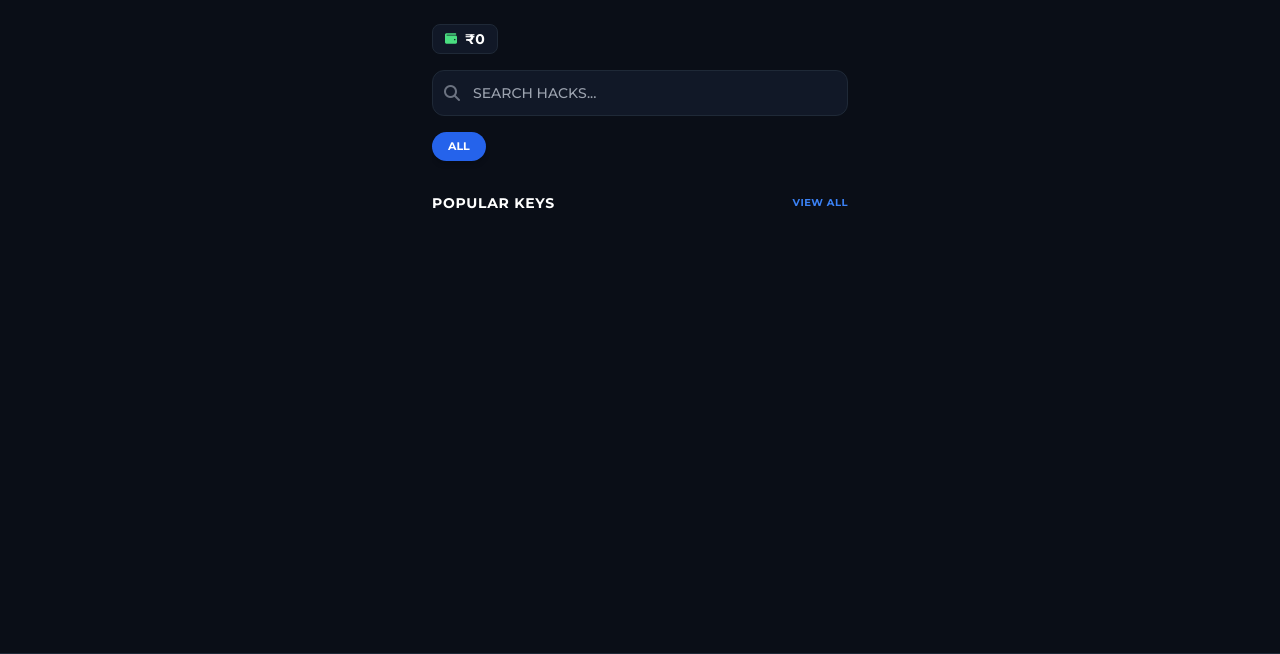
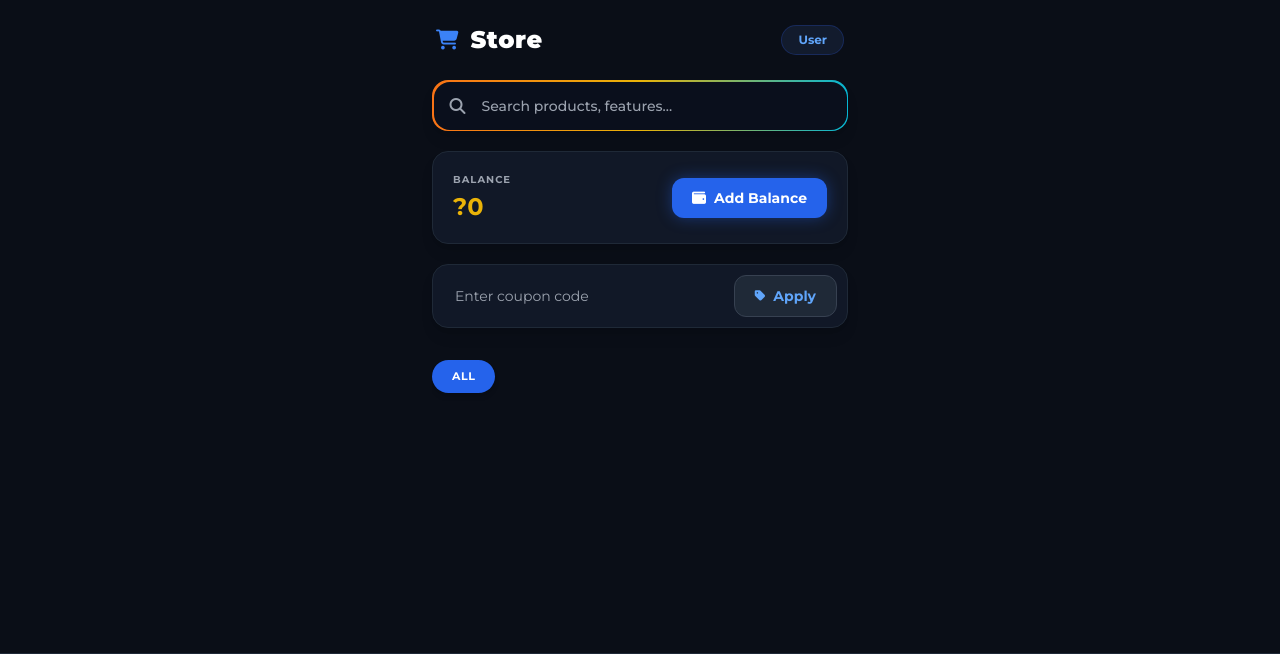
Before and after one commit to KARAMbhaiyaaaa425/yooooooo, a Flask app: template templates/store.html in a window 1280 px wide. Shown: the part 67-721 px from the top of the page. Run offline with Flask 3, Linux system fonts and the light colour scheme; the template is opened without the code that fills it, so the values that code supplies are empty; some libraries are stand-ins or nearby versions.

Commit message:
Add files via upload

```diff
--- a/templates/store.html
+++ b/templates/store.html
@@ -7,154 +7,172 @@
     .scrollbar-hide::-webkit-scrollbar { display: none; }
 </style>
 
-<div class="mb-4 mt-2 flex items-center justify-between">
-    <button onclick="toggleSidebar()" class="text-white text-xl md:hidden block"><i class="fa-solid fa-bars"></i></button>
-    <div class="bg-card border border-gray-800 rounded-lg px-3 py-1 flex items-center gap-2">
-        <i class="fa-solid fa-wallet text-green-400 text-xs"></i>
-        <span class="text-white font-bold text-sm">₹{{ balance | default(0) }}</span>
+<div class="flex justify-between items-center mb-6 mt-2 px-1">
+    <div class="flex items-center gap-3">
+        <i class="fa-solid fa-cart-shopping text-blue-500 text-xl theme-text"></i>
+        <h2 class="text-2xl font-black text-white tracking-wide">Store</h2>
+    </div>
+    <span class="bg-[#121b2d] border border-blue-900/50 text-blue-400 text-xs font-bold px-4 py-1.5 rounded-full theme-border">User</span>
+</div>
+
+<!-- Search Bar (Gradient Border) -->
+<div class="bg-gradient-to-r from-orange-500 via-yellow-500 to-cyan-500 p-[1.5px] rounded-2xl mb-5 shadow-lg">
+    <div class="relative bg-[#0a0f1c] rounded-2xl theme-bg-subtle">
+        <div class="absolute inset-y-0 left-0 pl-4 flex items-center pointer-events-none">
+            <i class="fa-solid fa-search text-gray-400"></i>
+        </div>
+        <input type="text" id="searchInput" onkeyup="searchProducts()" class="w-full bg-transparent border-none text-white text-sm rounded-2xl pl-12 pr-4 py-3.5 focus:outline-none focus:ring-0 transition font-medium" placeholder="Search products, features...">
     </div>
 </div>
 
-<!-- Search Bar -->
-<div class="relative mb-4">
-    <div class="absolute inset-y-0 left-0 pl-3 flex items-center pointer-events-none">
-        <i class="fa-solid fa-search text-gray-500"></i>
+<!-- Balance Box -->
+<div class="flex justify-between items-center bg-card border border-gray-800 theme-border rounded-2xl p-5 mb-5 shadow-lg">
+    <div>
+        <p class="text-[10px] text-gray-400 font-bold tracking-widest uppercase mb-1">Balance</p>
+        <p class="text-2xl font-bold text-yellow-500 theme-text">?{{ balance | default(0) }}</p>
     </div>
-    <input type="text" id="searchInput" onkeyup="searchProducts()" class="w-full bg-card border border-gray-800 text-white text-sm rounded-xl pl-10 pr-4 py-3 focus:outline-none focus:border-blue-500 transition font-medium" placeholder="SEARCH HACKS...">
+    <a href="/deposit" class="bg-blue-600 hover:bg-blue-500 text-white text-sm font-bold px-5 py-2.5 rounded-xl flex items-center gap-2 shadow-[0_0_15px_rgba(37,99,235,0.4)] transition">
+        <i class="fa-solid fa-wallet"></i> Add Balance
+    </a>
+</div>
+
+<!-- Coupon Box -->
+<div class="flex gap-2 bg-card border border-gray-800 theme-border rounded-2xl p-2.5 mb-8 shadow-lg">
+    <input type="text" placeholder="Enter coupon code" class="flex-1 bg-transparent border-none text-white text-sm px-3 focus:outline-none focus:ring-0">
+    <button class="bg-gray-800 border border-gray-700 theme-border text-blue-400 theme-text text-sm font-bold px-5 py-2.5 rounded-xl flex items-center gap-2 transition hover:bg-gray-700">
+        <i class="fa-solid fa-tag text-xs"></i> Apply
+    </button>
 </div>
 
 <!-- Category Filters -->
 <div class="mb-6 flex gap-2 overflow-x-auto pb-2 scrollbar-hide">
-    <button onclick="filterCategory('all', this)" class="cat-btn shrink-0 bg-blue-600 text-white px-4 py-1.5 rounded-full text-[11px] font-bold shadow-md transition uppercase">ALL</button>
+    <button onclick="filterCategory('all', this)" class="cat-btn shrink-0 bg-blue-600 text-white px-5 py-2 rounded-full text-[11px] font-bold shadow-md transition uppercase tracking-wider">ALL</button>
     {% set categories = [] %}
     {% for p in products %}
         {% if p.category not in categories %}
             {% set _ = categories.append(p.category) %}
-            <button onclick="filterCategory('{{ p.category }}', this)" class="cat-btn shrink-0 bg-card text-gray-400 border border-gray-800 hover:text-white px-4 py-1.5 rounded-full text-[11px] font-bold transition uppercase">{{ p.category }}</button>
+            <button onclick="filterCategory('{{ p.category }}', this)" class="cat-btn shrink-0 bg-card text-gray-400 border border-gray-800 theme-border hover:text-white px-5 py-2 rounded-full text-[11px] font-bold transition uppercase tracking-wider">{{ p.category }}</button>
         {% endif %}
     {% endfor %}
 </div>
 
-<div class="flex justify-between items-center mb-4">
-    <h3 class="text-sm font-bold text-white uppercase tracking-wider">POPULAR KEYS</h3>
-    <a href="#" class="text-[10px] text-blue-500 theme-text font-bold hover:text-blue-400 uppercase tracking-wider">VIEW ALL</a>
-</div><!-- Products List -->
-<div class="space-y-4 mb-20" id="products-container">
+<!-- Products List -->
+<div class="space-y-6 mb-20" id="products-container">
     {% for p in products %}
     {% set outer_index = loop.index %}
-    <div class="product-card bg-card border border-gray-800 theme-border rounded-3xl overflow-hidden relative shadow-lg shadow-black/50" data-category="{{ p.category }}" data-name="{{ p.name | lower }}">
+    <div class="product-card bg-gray-900 border border-gray-800 theme-border rounded-[1.5rem] overflow-hidden relative shadow-2xl" data-category="{{ p.category }}" data-name="{{ p.name | lower }}">
 
-        <!-- Image Section -->
-        <div class="relative w-full h-[180px] bg-gray-900 flex items-center justify-center overflow-hidden group">
+        <!-- Image Section (Full Top) -->
+        <div class="relative w-full h-[220px] bg-black flex items-center justify-center overflow-hidden group">
             {% if p.media_url %}
                 {% if p.media_url.endswith('.mp4') %}
-                    <video id="vid-{{ outer_index }}" src="{{ p.media_url }}" class="w-full h-full object-cover opacity-80 group-hover:opacity-100 transition duration-500" loop muted playsinline></video>
-                    <button onclick="let v = document.getElementById('vid-{{ outer_index }}'); if(v.paused){v.play(); this.style.display='none';}else{v.pause();}" class="absolute inset-0 flex items-center justify-center z-10">
-                        <div class="w-14 h-14 rounded-full border border-white/20 flex items-center justify-center bg-black/50 backdrop-blur-md shadow-[0_0_20px_rgba(0,0,0,0.5)]">
-                            <i class="fa-solid fa-play text-white ml-1 text-xl"></i>
+                    <video src="{{ p.media_url }}" class="w-full h-full object-cover opacity-90" autoplay loop muted playsinline></video>
+                    <div class="absolute inset-0 flex items-center justify-center pointer-events-none">
+                        <div class="w-16 h-16 rounded-full border-2 border-white/30 flex items-center justify-center bg-black/40 backdrop-blur-sm shadow-[0_0_20px_rgba(0,0,0,0.8)]">
+                            <i class="fa-solid fa-volume-xmark text-white text-lg"></i>
                         </div>
-                    </button>
+                    </div>
                 {% else %}
-                    <img src="{{ p.media_url }}" class="w-full h-full object-cover opacity-90 group-hover:opacity-100 transition duration-500">
+                    <img src="{{ p.media_url }}" class="w-full h-full object-cover opacity-90">
                 {% endif %}
             {% else %}
-                <div class="w-full h-full flex items-center justify-center text-gray-800">
-                    <i class="fa-solid fa-gamepad text-5xl"></i>
+                <div class="w-full h-full flex flex-col items-center justify-center bg-gray-900">
+                    <i class="fa-solid fa-image text-4xl text-gray-700 mb-3"></i>
+                    <p class="text-gray-500 font-bold text-xs tracking-widest uppercase">No Preview</p>
                 </div>
             {% endif %}
 
-            <!-- Category Badge (Top Left) -->
-            <div class="absolute top-4 left-4 z-10">
-                <span class="bg-blue-600 text-white text-[11px] font-bold px-3 py-1 rounded uppercase tracking-wider shadow-md">{{ p.category }}</span>
-            </div>
+            <!-- Bottom Gradient for Title Readability -->
+            <div class="absolute inset-0 bg-gradient-to-t from-[#0a0f1c] via-[#0a0f1c]/40 to-transparent"></div>
 
-            <!-- Status Badge (Top Right) -->
-            <div class="absolute top-4 right-4 z-10 flex gap-1">
-                {% set s = p.plans[0].status | default('SAFE') %}
-                {% if s == 'SAFE' or s == 'WORKING' %}
-                    <span class="bg-green-500 text-white text-[11px] font-bold px-3 py-1 rounded uppercase tracking-wider shadow-md">WORKING</span>
-                {% elif s == 'UPDATING' %}
-                    <span class="bg-yellow-500 text-black text-[11px] font-bold px-3 py-1 rounded uppercase tracking-wider shadow-md">UPDATING</span>
-                {% else %}
-                    <span class="bg-red-600 text-white text-[11px] font-bold px-3 py-1 rounded uppercase tracking-wider shadow-md">PATCHED</span>
-                {% endif %}
-            </div>
+            <!-- Title Overlay -->
+            <h3 class="absolute bottom-5 left-5 text-white font-black text-2xl uppercase tracking-wider drop-shadow-xl z-10 w-[80%] leading-tight">{{ p.name }}</h3>
 
-            <!-- Center Play Button Overlay for images too -->
-            {% if p.media_url and not p.media_url.endswith('.mp4') %}
-            <div class="absolute inset-0 flex items-center justify-center z-10 pointer-events-none">
-                <div class="w-14 h-14 rounded-full border border-white/20 flex items-center justify-center bg-black/50 backdrop-blur-md shadow-[0_0_20px_rgba(0,0,0,0.5)]">
-                    <i class="fa-solid fa-play text-white ml-1 text-xl"></i>
-                </div>
-            </div>
-            {% endif %}
+            <!-- Share Icon -->
+            <button class="absolute bottom-5 right-5 bg-black/50 hover:bg-black/80 transition w-11 h-11 rounded-full flex items-center justify-center text-white z-10 border border-white/10 backdrop-blur-md shadow-lg">
+                <i class="fa-solid fa-share-nodes"></i>
+            </button>
         </div>
 
         <!-- Details Section -->
         <div class="p-5 bg-card">
-            <h3 class="text-white font-black text-[22px] uppercase tracking-wide mb-4">{{ p.name }}</h3>
 
-                                    <!-- Feedback and Update Buttons -->
-            <div class="grid grid-cols-2 gap-2 mb-5">
+            <!-- Pill Badges -->
+            <div class="flex gap-2.5 mb-4">
+                <span class="bg-[#0f182b] border border-blue-900/40 text-blue-400 theme-text text-[10px] font-bold px-3 py-1.5 rounded-full flex items-center gap-1.5 shadow-sm"><i class="fa-solid fa-lock text-yellow-500"></i> Non Root</span>
+                <span class="bg-[#1a1225] border border-purple-900/40 text-purple-400 text-[10px] font-bold px-3 py-1.5 rounded-full flex items-center gap-1.5 shadow-sm"><i class="fa-solid fa-robot text-purple-300"></i> Android</span>
+                <span class="bg-[#0f182b] border border-blue-900/40 text-blue-400 theme-text text-[10px] font-bold px-3.5 py-1.5 rounded-full shadow-sm">User</span>
+            </div>
+
+            <!-- Status Msg (Yellow Box) -->
+            {% set status_msg = p.plans[0].status_msg | default('SECOND ID USE ALWAYS') %}
+            <div class="bg-[#1a1506] border border-yellow-900/50 rounded-xl p-3.5 mb-4 flex items-center gap-2.5 shadow-inner">
+                <span class="text-sm drop-shadow-md">??</span>
+                <p class="text-yellow-500 text-[11px] font-bold uppercase tracking-wider">{{ status_msg }}</p>
+            </div>
+
+            <!-- Features (Lightning Bolts) -->
+            {% if p.features %}
+            <div class="flex flex-wrap gap-x-5 gap-y-2.5 mb-5 px-1.5">
+                {% for feature in p.features.split('\n') %}
+                    {% if feature.strip() %}
+                    <div class="flex items-center gap-1.5">
+                        <i class="fa-solid fa-bolt text-yellow-500 text-[11px]"></i>
+                        <span class="text-gray-300 text-[10px] font-bold uppercase tracking-widest">{{ feature.replace('??', '').replace('', '').strip() }}</span>
+                    </div>
+                    {% endif %}
+                {% endfor %}
+            </div>
+            {% endif %}
+
+                        <!-- Feedback and Update Buttons -->
+            <div class="grid grid-cols-2 gap-3 mb-3">
                 {% set product_feedback = p.plans[0].feedback_link | default(global_settings.feedback_link | default('#'), true) %}
-                <a href="{{ product_feedback }}" target="_blank" class="flex flex-col justify-center items-center gap-1.5 bg-gray-800 border border-gray-700 theme-border rounded-xl py-3 px-1 hover:bg-gray-700 transition shadow-md shadow-black/20 text-center">
-                    <i class="fa-regular fa-comment-dots text-blue-500 theme-text text-lg"></i>
-                    <span class="text-[10px] text-gray-300 font-bold leading-tight">Check File<br>Feedback</span>
+                <a href="{{ product_feedback }}" target="_blank" class="flex justify-center items-center gap-2 bg-transparent border border-gray-700 theme-border rounded-xl py-3 hover:bg-gray-800 transition shadow-sm">
+                    <i class="fa-regular fa-comment-dots text-blue-500 theme-text text-sm"></i>
+                    <span class="text-gray-300 font-bold text-[11px] tracking-wide">Feedback</span>
                 </a>
 
                 {% set product_updates = p.plans[0].updates_link | default(global_settings.updates_link | default('#'), true) %}
-                <a href="{{ product_updates }}" target="_blank" class="flex flex-col justify-center items-center gap-1.5 bg-gray-800 border border-gray-700 theme-border rounded-xl py-3 px-1 hover:bg-gray-700 transition shadow-md shadow-black/20 text-center">
-                    <i class="fa-solid fa-rotate text-blue-500 theme-text text-lg"></i>
-                    <span class="text-[10px] text-gray-300 font-bold leading-tight">Check File<br>Updates</span>
+                <a href="{{ product_updates }}" target="_blank" class="flex justify-center items-center gap-2 bg-transparent border border-yellow-600/80 rounded-xl py-3 hover:bg-yellow-900/20 transition shadow-sm">
+                    <i class="fa-solid fa-download text-yellow-500 text-sm"></i>
+                    <span class="text-yellow-500 font-bold text-[11px] tracking-wide">Download APK</span>
                 </a>
             </div>
 
-            <!-- Dropdown Toggle Button -->
-            <button onclick="togglePlanDropdown({{ outer_index }})" id="btn-{{ outer_index }}" class="w-full bg-gray-800 text-white font-bold py-4 rounded-xl text-sm transition flex items-center justify-between px-5 uppercase tracking-wider border border-gray-700 theme-border  shadow-md">
-                <span>SELECT PLAN</span>
-                <i class="fa-solid fa-chevron-down text-xs transition-transform duration-300" id="icon-{{ outer_index }}"></i>
+            <button onclick="togglePlanDropdown({{ outer_index }})" id="btn-{{ outer_index }}" class="w-full flex justify-center items-center gap-2 bg-blue-600 rounded-xl py-4 hover:bg-blue-500 transition shadow-[0_0_15px_rgba(37,99,235,0.4)]">
+                <span class="text-white font-bold text-sm tracking-wide">Buy Key ???</span>
+                <i class="fa-solid fa-chevron-down text-sm text-white transition-transform duration-300 ml-1" id="icon-{{ outer_index }}"></i>
             </button>
 
-            <!-- Plans Dropdown -->
-            <div id="plans-{{ outer_index }}" class="plan-dropdown mt-3 bg-gray-800 border border-gray-700 theme-border rounded-2xl overflow-hidden shadow-inner">
-                <div class="p-3 space-y-1">
-                    {% for plan in p.plans %}
-                    {% set status = plan.status | default('SAFE') %}
-                    <label class="flex items-center gap-4 p-4 rounded-xl cursor-pointer transition hover:bg-gray-700 group {% if status != 'SAFE' and status != 'WORKING' %}opacity-50 cursor-not-allowed{% endif %}" onclick="selectPlan({{ outer_index }}, '{{ plan.id }}', '{{ plan.name | escape }} ({{ plan.plan_name | escape }})', '{{ plan.price }}', '{{ status }}')">
-                        <div class="relative flex items-center justify-center w-6 h-6 shrink-0">
-                            <input type="radio" name="plan_{{ outer_index }}" class="peer sr-only" {% if status != 'SAFE' and status != 'WORKING' %}disabled{% endif %}>
-                            <div class="w-6 h-6 rounded-full border-2 border-gray-600 peer-checked:border-blue-500 theme-border-peer peer-checked:bg-transparent transition-all shadow-inner"></div>
-                            <div class="w-3 h-3 rounded-full bg-blue-500 absolute opacity-0 peer-checked:opacity-100 transition-all scale-0 peer-checked:scale-100 shadow-[0_0_8px_rgba(59,130,246,0.8)]"></div>
-                        </div>
-                        <div class="flex-1">
-                            <h4 class="text-white text-[15px] font-medium tracking-wide">{{ plan.plan_name }}</h4>
-                            <p class="text-xs font-bold text-green-400 mt-1 tracking-wider">₹{{ plan.price }}</p>
-                        </div>
-                    </label>
-                    <div class="h-px bg-gray-700 w-full last:hidden mx-2"></div>
-                    {% endfor %}
+            <!-- Plans Accordion (New Style) -->
+            <div id="plans-{{ outer_index }}" class="plan-dropdown mt-4 space-y-3">
+                {% for plan in p.plans %}
+                {% set status = plan.status | default('SAFE') %}
+                <div class="bg-gray-900 border border-gray-800 theme-border rounded-2xl p-4 flex justify-between items-center transition hover:border-gray-600">
+                    <div>
+                        <h4 class="text-white text-[13px] font-medium tracking-wide">{{ plan.plan_name }}</h4>
+                        <p class="text-white font-black text-xl mt-0.5">?{{ plan.price }}</p>
+                    </div>
+                    {% if status == 'SAFE' or status == 'WORKING' %}
+                        <button onclick="buyProduct('{{ plan.id }}', '{{ plan.name | escape }}', '{{ plan.price }}')" class="bg-blue-600 hover:bg-blue-500 text-white font-bold px-7 py-3 rounded-xl text-sm shadow-[0_0_15px_rgba(37,99,235,0.4)] transition transform hover:scale-105">Buy</button>
+                    {% else %}
+                        <button disabled class="bg-gray-800 text-gray-500 font-bold px-5 py-3 rounded-xl text-xs uppercase">{{ status }}</button>
+                    {% endif %}
                 </div>
-
-                <div class="p-4 pt-2">
-                    <button id="buy-btn-{{ outer_index }}" onclick="submitPurchase({{ outer_index }})" disabled class="w-full bg-blue-600 disabled:bg-gray-800 hover:bg-blue-500 text-white font-bold py-4 rounded-xl text-[15px] transition flex items-center justify-center gap-2 shadow-[0_0_15px_rgba(37,99,235,0.4)] disabled:shadow-none disabled:text-gray-500 tracking-wider">
-                        <i class="fa-solid fa-cart-shopping"></i> Buy Now
-                    </button>
-                </div>
+                {% endfor %}
             </div>
 
         </div>
-
     </div>
     {% endfor %}
 </div>
 
 <script>
-let selectedProducts = {};
-
 function filterCategory(category, btnElement) {
     const buttons = document.querySelectorAll('.cat-btn');
-    buttons.forEach(btn => btn.className = 'cat-btn shrink-0 bg-card text-gray-400 border border-gray-800 hover:text-white px-4 py-1.5 rounded-full text-[11px] font-bold transition uppercase');
-    btnElement.className = 'cat-btn shrink-0 bg-blue-600 text-white px-4 py-1.5 rounded-full text-[11px] font-bold shadow-md transition uppercase';
+    buttons.forEach(btn => btn.className = 'cat-btn shrink-0 bg-card text-gray-400 border border-gray-800 theme-border hover:text-white px-5 py-2 rounded-full text-[11px] font-bold transition uppercase tracking-wider');
+    btnElement.className = 'cat-btn shrink-0 bg-blue-600 text-white px-5 py-2 rounded-full text-[11px] font-bold shadow-md transition uppercase tracking-wider';
 
     const cards = document.querySelectorAll('.product-card');
     cards.forEach(card => {
@@ -176,38 +194,20 @@ function searchProducts() {
 function togglePlanDropdown(index) {
     const dropdown = document.getElementById('plans-' + index);
     const icon = document.getElementById('icon-' + index);
-    const btn = document.getElementById('btn-' + index);
 
     if (dropdown.classList.contains('open')) {
         dropdown.classList.remove('open');
         icon.style.transform = 'rotate(0deg)';
-        btn.classList.remove('border-blue-900');
     } else {
         dropdown.classList.add('open');
         icon.style.transform = 'rotate(180deg)';
-        btn.classList.add('border-blue-900');
     }
-}
-
-function selectPlan(productIndex, planId, name, price, status) {
-    if (status !== 'SAFE' && status !== 'WORKING') return;
-
-    selectedProducts[productIndex] = { id: planId, name: name, price: price };
-
-    const buyBtn = document.getElementById('buy-btn-' + productIndex);
-    buyBtn.disabled = false;
-}
-
-function submitPurchase(productIndex) {
-    const plan = selectedProducts[productIndex];
-    if (!plan) return;
-    buyProduct(plan.id, plan.name, plan.price);
 }
 
 function buyProduct(productId, name, price) {
     Swal.fire({
         title: 'CONFIRM PURCHASE',
-        html: `<p class="text-sm text-gray-300 uppercase font-medium mt-2">ARE YOU SURE YOU WANT TO BUY <br><b class="text-white">${name}</b> FOR <b class="text-green-400">₹${price}</b>?</p>`,
+        html: <p class="text-sm text-gray-300 uppercase font-medium mt-2">ARE YOU SURE YOU WANT TO BUY <br><b class="text-white">+name+</b> FOR <b class="text-green-400">?+price+</b>?</p>,
         icon: 'question',
         showCancelButton: true,
         confirmButtonColor: '#2563eb',
@@ -218,27 +218,35 @@ function buyProduct(productId, name, price) {
         if (result.isConfirmed) {
             Swal.fire({ title: 'PROCESSING...', allowOutsideClick: false, background: '#111827', color: '#fff', didOpen: () => { Swal.showLoading() } });
 
-            let formData = new FormData();
-            formData.append('product_id', productId);
-
-            fetch('/buy', { method: 'POST', body: formData })
+            fetch('/buy', {
+                method: 'POST',
+                headers: { 'Content-Type': 'application/x-www-form-urlencoded' },
+                body: new URLSearchParams({ 'product_id': productId })
+            })
             .then(res => res.json())
             .then(data => {
-                if(data.success) {
+                if (data.success) {
                     Swal.fire({
                         title: 'SUCCESS!',
-                        html: `<p class="text-gray-400 mb-2 uppercase text-[10px] tracking-widest font-bold">YOUR LICENSE KEY</p>
-                               <div class="bg-gray-900 text-green-400 p-4 rounded-lg border border-gray-700 text-sm font-mono font-bold select-all break-all shadow-inner">${data.key}</div>`,
+                        text: 'Key purchased successfully!',
                         icon: 'success',
-                        confirmButtonText: 'COPY & CLOSE',
-                        background: '#111827', color: '#fff'
+                        background: '#111827', color: '#fff',
+                        confirmButtonColor: '#2563eb'
                     }).then(() => {
-                        navigator.clipboard.writeText(data.key);
-                        location.reload();
+                        window.location.href = '/history';
                     });
                 } else {
-                    Swal.fire({title: 'FAILED', text: data.msg, icon: 'error', background: '#111827', color: '#fff'});
+                    Swal.fire({
+                        title: 'ERROR!',
+                        text: data.msg,
+                        icon: 'error',
+                        background: '#111827', color: '#fff',
+                        confirmButtonColor: '#ef4444'
+                    });
                 }
+            })
+            .catch(err => {
+                Swal.fire('Error', 'Network error occurred.', 'error');
             });
         }
     });
```
Also changed, not shown: templates/support.html (+4 -14 lines).
